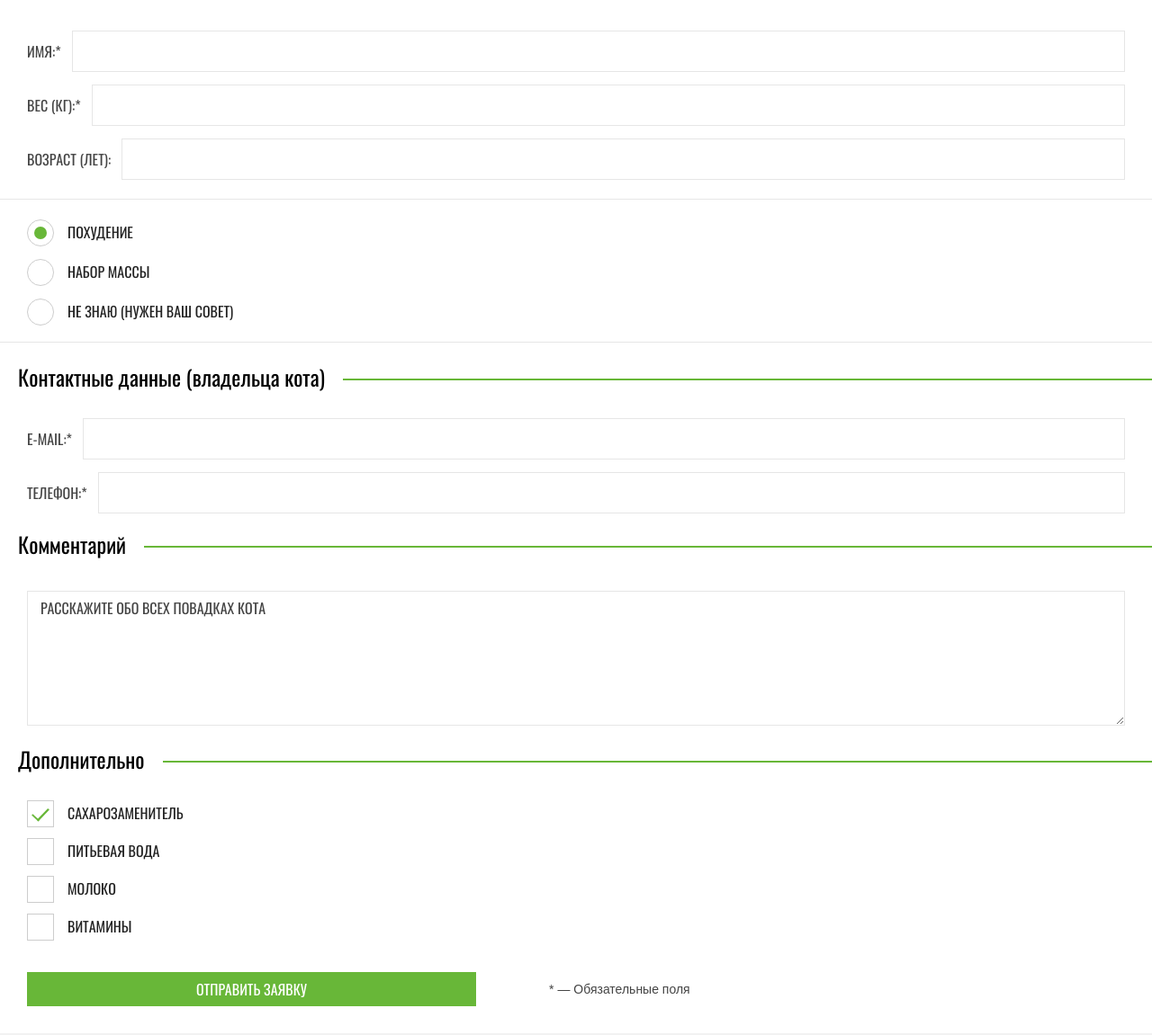
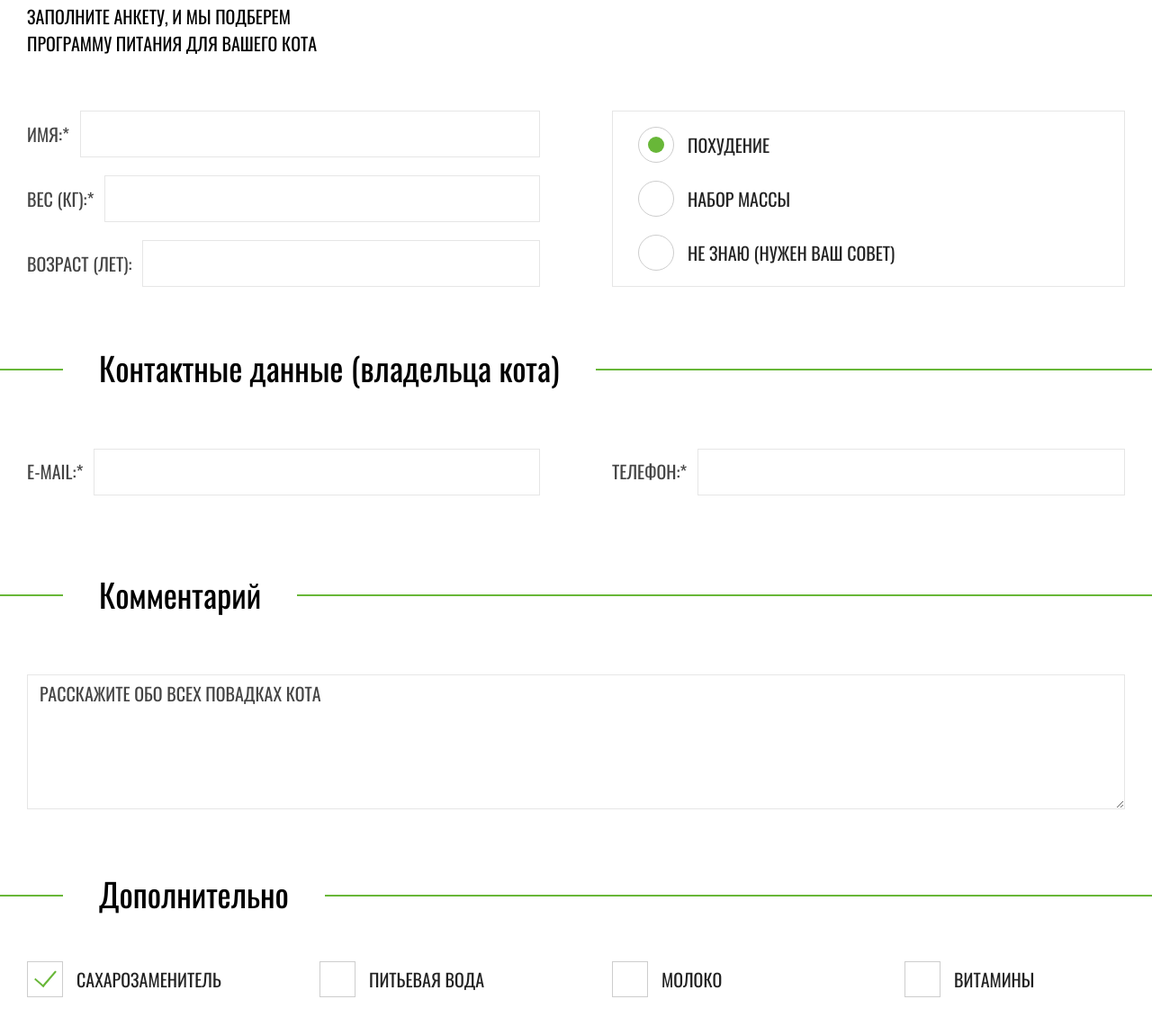
Before and after one commit to yaslipa/1876843-cat-energy-24, a website: page source/form.html in a window 1280 px wide. Shown: the part 281-1432 px from the top of the page at 90% size. Drawn offline with nearby package versions, Linux system fonts and the light colour scheme; files that its build step writes are made by us from their sources.

Commit message:
Добавляет адаптивную верстку для страницы с формой

```diff
--- a/source/form.html
+++ b/source/form.html
@@ -47,7 +47,8 @@
       <div class="order">
         <p class="order__title container">Заполните анкету, и мы подберем<br>программу питания для вашего кота</p>
         <form class="order__form order-form" action="https://echo.htmlacademy.ru" method="get">
-          <fieldset class="order-form__set order-form__info container">
+          <div class="order-form__info container">
+            <fieldset class="order-form__set order-form__data">
               <legend class="visually-hidden">Данные кота</legend>
               <ul class="order-form__list">
                 <li class="order-form__item">
@@ -66,7 +67,7 @@
               </ul>
             </fieldset>
 
-          <fieldset class="order-form__set order-form__program container">
+            <fieldset class="order-form__set order-form__program">
               <legend class="visually-hidden">Что нужно коту</legend>
 
               <ul class="order-form__list">
@@ -93,6 +94,7 @@
                 </li>
               </ul>
             </fieldset>
+          </div>
 
           <fieldset class="order-form__set order-form__contacts">
             <legend class="order-form__title main-title">
--- a/source/less/components/control.less
+++ b/source/less/components/control.less
@@ -6,6 +6,11 @@
   .set-font(16px; 1.2; uppercase);
   padding: 5px 0 0 15px;
   color: var(--gray-darkest);
+
+  @media (min-width: @tablet-width) {
+    padding-top: 8px;
+    font-size: 20px;
+  }
 }
 
 .control__mark {
@@ -17,6 +22,11 @@
   width: 30px;
   height: 30px;
   border: 1px solid var(--gray);
+
+  @media (min-width: @tablet-width) {
+    width: 40px;
+    height: 40px;
+  }
 
   &::before {
     position: absolute;
@@ -34,6 +44,11 @@
     height: 14px;
     background-color: var(--btn-bg-primary);
     border-radius: 50%;
+
+    @media (min-width: @tablet-width) {
+      width: 18px;
+      height: 18px;
+    }
   }
 
   &[type="checkbox"]:checked ~ .control__mark::before {
@@ -42,6 +57,12 @@
     border-left: 2px solid var(--btn-bg-primary);
     border-bottom: 2px solid var(--btn-bg-primary);
     transform: translateY(-2px) skewX(13deg) rotate(-40deg);
+
+    @media (min-width: @tablet-width) {
+      width: 25px;
+      height: 12px;
+      transform: translateY(-4px) skewX(12deg) rotate(-43deg);
+    }
   }
 
   &:hover ~ .control__mark {
--- a/source/less/components/main-title.less
+++ b/source/less/components/main-title.less
@@ -3,19 +3,33 @@
   position: relative;
   display: block;
   width: 100%;
-  margin: 0;
-  padding: 0 0 33px;
+  margin: 0 0 33px;
+  padding: 0;
+
+  @media (min-width: @tablet-width) {
+    font-size: 36px;
+  }
 
   & span {
     display: flex;
     width: fit-content;
-    padding: 0 20px;
+    padding: 0 @mobile-padding;
     background-color: var(--bg-color-primary);
+
+    @media (min-width: @tablet-width) {
+      margin-left: @tablet-padding;
+      padding: 0 38px;
+    }
+
+    @media (min-width: @desktop-width) {
+      margin-left: 70px;
+      padding: 0 40px;
+    }
   }
 
   &::after {
     position: absolute;
-    top: 15px;
+    top: 52%;
     z-index: -1;
     display: block;
     width: 100%;
--- a/source/less/components/order-form.less
+++ b/source/less/components/order-form.less
@@ -1,11 +1,40 @@
 .order-form {
+  margin-bottom: 30px;
   color: var(--text-color-primary);
-  margin-bottom: 30px;
+
+  @media (min-width: @tablet-width) {
+    margin-bottom: 72px;
+  }
+}
+
+.order-form__title {
+  @media (min-width: @tablet-width) {
+    margin-bottom: 70px;
+  }
 }
 
 .order-form__set {
-  margin-bottom: 21px;
+  margin: 0;
+  padding: 0;
   border: none;
+
+  @media (max-width: @mobile-width-only) {
+    margin-bottom: 21px;
+  }
+
+  @media (min-width: @tablet-width) {
+    margin-bottom: 70px;
+  }
+}
+
+.order-form__list:not(.order-form__program .order-form__list) {
+  @media (min-width: @tablet-width) {
+    padding: 0 40px;
+  }
+
+  @media (min-width: @desktop-width) {
+    padding: 0;
+  }
 }
 
 .order-form__item {
@@ -15,6 +44,10 @@
 
   &:not(:last-child) {
     margin-bottom: 14px;
+
+    @media (min-width: @tablet-width) {
+      margin-bottom: 20px;
+    }
   }
 }
 
@@ -22,6 +55,10 @@
   .set-font(16px; 1.15; uppercase);
   padding-right: 12px;
   color: var(--text-color-primary);
+
+  @media (min-width: @tablet-width) {
+    font-size: 20px;
+  }
 }
 
 .order-form__label-required {
@@ -34,6 +71,10 @@
   padding: 10px 15px;
   color: var(--text-color-primary);
   border: 1px solid var(--gray-light);
+
+  @media (min-width: @tablet-width) {
+    font-size: 20px;
+  }
 
   &:hover {
     border-color: var(--gray);
@@ -57,9 +98,13 @@
   .set-font(16px; 1.15; uppercase);
   width: 100%;
   height: 150px;
-  padding: 9px 14px;
+  padding: 9px 13px;
   color: var(--text-color-primary);
   border: 1px solid var(--gray-light);
+
+  @media (min-width: @tablet-width) {
+    font-size: 20px;
+  }
 
   &:hover,
   &:active {
@@ -72,6 +117,151 @@
   }
 }
 
+.order-form__info {
+  @media (min-width: @desktop-width) {
+    display: grid;
+    grid-template-columns: 1fr 1fr;
+    column-gap: 80px;
+    margin-bottom: 70px;
+  }
+}
+
+.order-form__data {
+  @media (min-width: @desktop-width) {
+    margin-bottom: 0;
+  }
+}
+
+.order-form__program {
+  border-top: 1px solid var(--border-color);
+  border-bottom: 1px solid var(--border-color);
+
+  @media (max-width: @mobile-width-only) {
+    margin: 0 -@mobile-padding 25px;
+    padding: 22px @mobile-padding 18px;
+  }
+
+  @media (min-width: @tablet-width) {
+    width: auto;
+    margin: 0 40px 70px;
+    padding: 25px 28px;
+    border: 1px solid var(--border-color);
+  }
+
+  @media (min-width: @desktop-width) {
+    display: flex;
+    align-items: center;
+    margin: 0;
+    padding: 0 28px;
+  }
+}
+
+.order-form__contacts {
+  margin: 0;
+  padding: 0;
+
+  @media (max-width: @mobile-width-only) {
+    margin-bottom: 21px;
+  }
+
+  @media (min-width: @tablet-width) {
+    margin-bottom: 70px;
+  }
+
+  & .order-form__list {
+    @media (min-width: @desktop-width) {
+      display: grid;
+      grid-template-columns: 1fr 1fr;
+      align-items: start;
+      column-gap: 80px;
+    }
+  }
+}
+
+.order-form__contacts .order-form__title {
+  & span {
+    @media (max-width: @mobile-width-only) {
+      width: min-content;
+    }
+  }
+
+  &::after {
+    @media (max-width: @mobile-width-only) {
+      top: 15px;
+    }
+  }
+}
+
+.order-form__comment {
+  @media (max-width: @mobile-width-only) {
+    margin-bottom: 21px;
+  }
+
+  @media (min-width: @tablet-width) {
+    margin-bottom: 70px;
+  }
+
+  & .container {
+    @media (min-width: @tablet-width) {
+      padding: 0 calc(@tablet-padding + 40px);
+    }
+
+    @media (min-width: @desktop-width) {
+      padding: 0 @desktop-padding;
+    }
+  }
+}
+
+.order-form__extra {
+  margin: 0 0 35px 0;
+  padding: 0;
+
+  @media (min-width: @tablet-width) {
+    margin-bottom: 40px;
+  }
+
+  & .order-form__title {
+    @media (min-width: @tablet-width) {
+      margin-bottom: 55px;
+    }
+  }
+
+  & .order-form__list {
+    @media (min-width: @tablet-width) {
+      display: grid;
+      grid-template-columns: 1fr 1fr;
+      gap: 18px 61px;
+      align-items: start;
+    }
+
+    @media (min-width: @desktop-width) {
+      grid-template-columns: repeat(4, 1fr);
+      column-gap: 80px;
+    }
+  }
+
+  & .order-form__item:not(:last-child) {
+    margin-bottom: 12px;
+  }
+}
+
+.order-form__wrapper {
+  @media (min-width: @tablet-width) {
+    display: grid;
+    grid-template-columns: 1fr 1fr;
+    column-gap: 61px;
+    align-items: center;
+    width: auto;
+    margin: 0 40px;
+  }
+
+  @media (min-width: @desktop-width) {
+    column-gap: 80px;
+    width: @desktop-width;
+    margin: 0 auto;
+  }
+}
+
 .order-form__button {
   width: 100%;
   font-size: 16px;
@@ -81,74 +271,20 @@
   }
 
   @media (min-width: @tablet-width) {
-    width: auto;
-    margin-right: 61px;
-    padding: 9px 80px;
-  }
-
-  @media (min-width: @desktop-width) {
-    margin-right: 81px;
-    padding: 9px 188px;
+    padding: 13px 20px;
+    font-size: 20px;
   }
 }
 
 .order-form__note {
   margin: 0;
   padding: 0;
-}
 
-.order-form__wrapper {
-  display: flex;
-  flex-direction: column;
-  align-items: center;
+  @media (max-width: @mobile-width-only) {
+    text-align: center;
+  }
 
   @media (min-width: @tablet-width) {
-    flex-direction: row;
+    font-size: 16px;
   }
 }
-
-.order-form__program {
-  border-top: 1px solid var(--border-color);
-  border-bottom: 1px solid var(--border-color);
-  margin-bottom: 25px;
-
-  & .order-form__list {
-    padding-top: 22px;
-    padding-bottom: 18px;
-  }
-}
-
-.order-form__comment {
-  margin-bottom: 20px;
-
-  & .order-form__title {
-    padding-bottom: 38px;
-  }
-}
-
-.order-form__extra {
-  margin: 0 0 35px 0;
-  padding: 0;
-
-  & .order-form__list {
-    display: grid;
-    grid-template-columns: 1fr;
-  }
-
-  & .order-form__item:not(:last-child) {
-    margin-bottom: 12px;
-  }
-}
-
-.order-form__contacts {
-  margin: 0 0 21px 0;
-  padding: 0;
-}
-
-.order-form__contacts .order-form__title {
-  & span {
-    @media (max-width: @mobile-width-only) {
-      width: min-content;
-    }
-  }
-}
--- a/source/less/components/order.less
+++ b/source/less/components/order.less
@@ -1,4 +1,15 @@
 .order__title {
+  .set-font(14px; 1.25; uppercase);
   margin-bottom: 38px;
-  .set-font(14px; 1.25; uppercase);
+
+  @media (min-width: @tablet-width) {
+    font-size: 20px;
+    line-height: 1.5;
+    padding: 0 calc(@tablet-padding + 40px);
+    margin-bottom: 60px;
+  }
+
+  @media (min-width: @desktop-width) {
+    padding: 0 @desktop-padding;
+  }
 }
--- a/source/less/components/page-main.less
+++ b/source/less/components/page-main.less
@@ -1,10 +1,23 @@
 .page-main__header {
   padding-top: 25px;
   padding-bottom: 38px;
+
+  @media (min-width: @tablet-width) {
+    padding-bottom: 55px;
+  }
 }
 
 .page-main__title {
   .set-font(36px; 1.05);
   margin: 0;
   padding: 0;
+
+  @media (min-width: @tablet-width) {
+    padding: 0 40px;
+    font-size: 60px;
+  }
+
+  @media (min-width: @desktop-width) {
+    padding: 0;
+  }
 }
```
Lines whose indentation alone changed are shown as unchanged.
